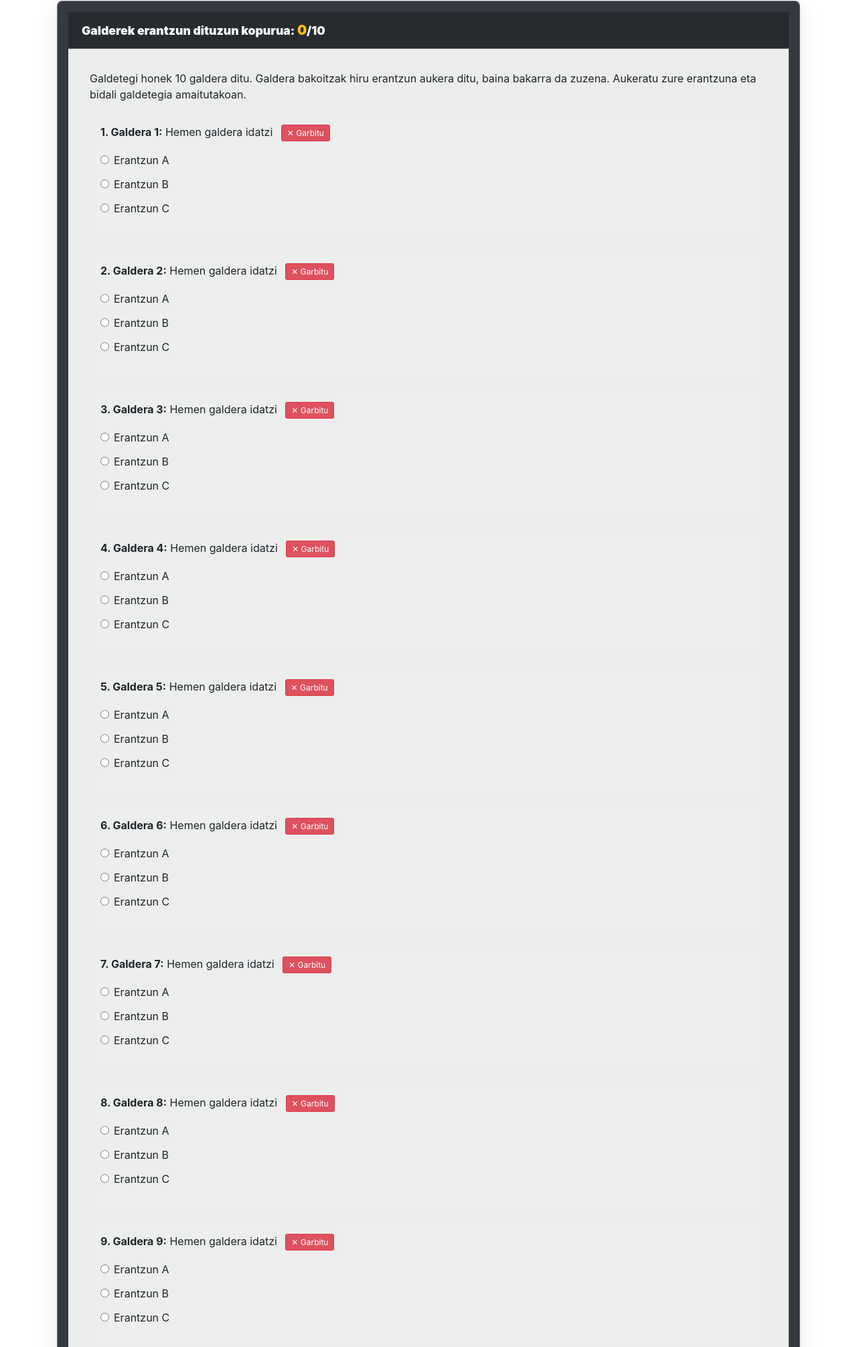
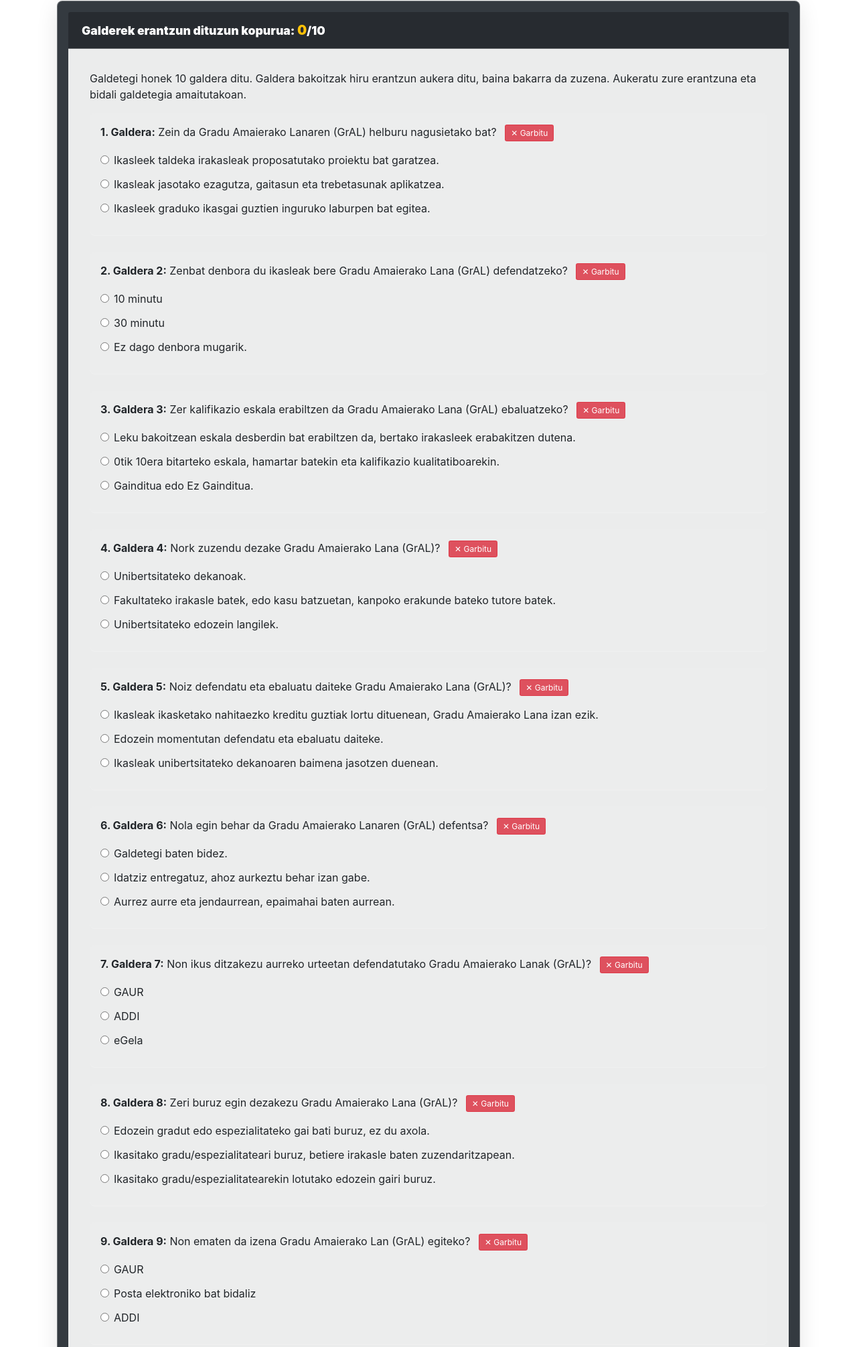
Before and after one commit to HJauregi/GrAL_Bootstrap, a plain HTML site: page windows/galdetegia.html in a window 1280 px wide. Shown: the part 407-2418 px from the top of the page at 67% size. Drawn offline with nearby package versions, Linux system fonts and the light colour scheme.

Commit message:
Gldetegia eginda

```diff
--- a/components/navbar.js
+++ b/components/navbar.js
@@ -15,7 +15,7 @@ document.getElementById("navbar-placeholder").innerHTML = `
       <!-- Hasiera -->
       <li class="nav-item"><a class="nav-link" href="${basePath}index.html">Hasiera</a></li>
 
-      <!-- Arautegia Dropdown como botón principal + split -->
+      <!-- Arautegia Dropdown -->
       <li class="nav-item dropdown">
         <div class="btn-group">
           <a class="nav-link" href="${basePath}windows/araudia.html">Arautegia</a>
@@ -59,46 +59,46 @@ document.getElementById("navbar-placeholder").innerHTML = `
 </nav>
 
 <style>
-  /* Desktop navbar - MÁS GRANDE cuando está expandido */
+  /* Desktop navbar */
   @media (min-width: 992px) {
     .navbar-custom {
       transition: all 0.3s ease;
-      height: 300px; /* MÁS GRANDE - antes 200px */
+      height: 300px;
     }
     .navbar-shrink {
       height: 50px;
     }
     .navbar-brand, .nav-link {
-      line-height: 2.5; /* MÁS GRANDE - antes 2 */
-      font-size: 1.1rem; /* Texto más grande */
+      line-height: 2.5;
+      font-size: 1.1rem;
     }
     .navbar-shrink .navbar-brand, .navbar-shrink .nav-link {
       line-height: 1.5;
       font-size: 1rem;
     }
     .navbar-brand {
-      font-size: 1.5rem; /* Brand más grande */
+      font-size: 1.5rem;
     }
     .navbar-shrink .navbar-brand {
       font-size: 1.25rem;
     }
   }
 
-  /* Mobile navbar - MÁS GRANDE cuando está expandido */
+  /* Mobile navbar */
   @media (max-width: 991px) {
     .navbar-custom {
       transition: all 0.3s ease;
-      padding: 2.5rem 1rem; /* MÁS GRANDE */
+      padding: 2.5rem 1rem;
     }
     .navbar-shrink {
-      padding: 0.5rem 1rem; /* PEQUEÑO al hacer scroll */
+      padding: 0.5rem 1rem;
     }
     .navbar-brand {
-      font-size: 1.8rem; /* MÁS GRANDE */
+      font-size: 1.8rem;
       transition: font-size 0.3s ease;
     }
     .navbar-shrink .navbar-brand {
-      font-size: 1.1rem; /* PEQUEÑO al hacer scroll */
+      font-size: 1.1rem;
     }
     .navbar-toggler {
       transition: all 0.3s ease;
@@ -115,19 +115,20 @@ document.getElementById("navbar-placeholder").innerHTML = `
 </style>
 `;
 
-// Ajusta el padding del body según la altura del navbar
+// FUNCION: Ajusta padding del body según altura real de la navbar
 function adjustBodyPadding() {
   const navbar = document.getElementById("navbar");
   if (navbar) document.body.style.paddingTop = navbar.offsetHeight + 10 + "px";
 }
 
-// Ejecutar al cargar
-adjustBodyPadding();
+// EJECUTAR al cargar, resize, scroll y wheel
+window.addEventListener("load", adjustBodyPadding);
+window.addEventListener("resize", adjustBodyPadding);
+window.addEventListener("scroll", adjustBodyPadding);
+window.addEventListener("wheel", adjustBodyPadding);
 setTimeout(adjustBodyPadding, 100);
-window.addEventListener("resize", adjustBodyPadding);
-window.addEventListener("load", adjustBodyPadding);
 
-// Listener para cuando se abre/cierra el menú móvil
+// Listener para menú móvil
 document.addEventListener("DOMContentLoaded", function() {
   const toggler = document.querySelector('.navbar-toggler');
   if (toggler) {
@@ -137,9 +138,8 @@ document.addEventListener("DOMContentLoaded", function() {
   }
 });
 
-// Efecto shrink al hacer scroll - FUNCIONA EN DESKTOP Y MOBILE
+// Efecto shrink al hacer scroll
 let ticking = false;
-
 window.addEventListener("scroll", function () {
   if (!ticking) {
     window.requestAnimationFrame(function() {
@@ -148,13 +148,11 @@ window.addEventListener("scroll", function () {
         ticking = false;
         return;
       }
-
       if (window.pageYOffset > 50) {
         navbar.classList.add("navbar-shrink");
       } else {
         navbar.classList.remove("navbar-shrink");
       }
-
       adjustBodyPadding();
       ticking = false;
     });
--- a/windows/galdetegia.html
+++ b/windows/galdetegia.html
@@ -19,6 +19,9 @@
       min-height: 100vh;
       padding-top: 0;
       margin: 0;
+  padding-top: 300px; /* altura máxima de la navbar */
+  transition: padding-top 0.3s ease;
+
     }
 
     .container {
@@ -171,180 +174,180 @@
           <!-- Galdera 1 -->
           <div class="mb-4">
             <p>
-              <strong>1. Galdera 1:</strong> Hemen galdera idatzi
+              <strong>1. Galdera:</strong> Zein da Gradu Amaierako Lanaren (GrAL) helburu nagusietako bat?
               <button type="button" class="btn btn-reset btn-sm" onclick="garbituGaldera(1)">✕ Garbitu</button>
             </p>
             <div class="form-check">
               <input class="form-check-input" type="radio" name="q1" id="q1a" value="a">
-              <label class="form-check-label" for="q1a">Erantzun A</label>
+              <label class="form-check-label" for="q1a">Ikasleek taldeka irakasleak proposatutako proiektu bat garatzea.</label>
             </div>
             <div class="form-check">
               <input class="form-check-input" type="radio" name="q1" id="q1b" value="b">
-              <label class="form-check-label" for="q1b">Erantzun B</label>
+              <label class="form-check-label" for="q1b">Ikasleak jasotako ezagutza, gaitasun eta trebetasunak aplikatzea.</label>
             </div>
             <div class="form-check">
               <input class="form-check-input" type="radio" name="q1" id="q1c" value="c">
-              <label class="form-check-label" for="q1c">Erantzun C</label>
+              <label class="form-check-label" for="q1c">Ikasleek graduko ikasgai guztien inguruko laburpen bat egitea.</label>
             </div>
           </div>
 
           <!-- Galdera 2 -->
           <div class="mb-4">
             <p>
-              <strong>2. Galdera 2:</strong> Hemen galdera idatzi
+              <strong>2. Galdera 2:</strong> Zenbat denbora du ikasleak bere Gradu Amaierako Lana (GrAL) defendatzeko?
               <button type="button" class="btn btn-reset btn-sm" onclick="garbituGaldera(2)">✕ Garbitu</button>
             </p>
             <div class="form-check">
               <input class="form-check-input" type="radio" name="q2" id="q2a" value="a">
-              <label class="form-check-label" for="q2a">Erantzun A</label>
+              <label class="form-check-label" for="q2a">10 minutu</label>
             </div>
             <div class="form-check">
               <input class="form-check-input" type="radio" name="q2" id="q2b" value="b">
-              <label class="form-check-label" for="q2b">Erantzun B</label>
+              <label class="form-check-label" for="q2b">30 minutu</label>
             </div>
             <div class="form-check">
               <input class="form-check-input" type="radio" name="q2" id="q2c" value="c">
-              <label class="form-check-label" for="q2c">Erantzun C</label>
+              <label class="form-check-label" for="q2c">Ez dago denbora mugarik.</label>
             </div>
           </div>
 
           <!-- Galdera 3 -->
           <div class="mb-4">
             <p>
-              <strong>3. Galdera 3:</strong> Hemen galdera idatzi
+              <strong>3. Galdera 3:</strong> Zer kalifikazio eskala erabiltzen da Gradu Amaierako Lana (GrAL) ebaluatzeko?
               <button type="button" class="btn btn-reset btn-sm" onclick="garbituGaldera(3)">✕ Garbitu</button>
             </p>
             <div class="form-check">
               <input class="form-check-input" type="radio" name="q3" id="q3a" value="a">
-              <label class="form-check-label" for="q3a">Erantzun A</label>
+              <label class="form-check-label" for="q3a">Leku bakoitzean eskala desberdin bat erabiltzen da, bertako irakasleek erabakitzen dutena.</label>
             </div>
             <div class="form-check">
               <input class="form-check-input" type="radio" name="q3" id="q3b" value="b">
-              <label class="form-check-label" for="q3b">Erantzun B</label>
+              <label class="form-check-label" for="q3b">0tik 10era bitarteko eskala, hamartar batekin eta kalifikazio kualitatiboarekin.</label>
             </div>
             <div class="form-check">
               <input class="form-check-input" type="radio" name="q3" id="q3c" value="c">
-              <label class="form-check-label" for="q3c">Erantzun C</label>
+              <label class="form-check-label" for="q3c">Gainditua edo Ez Gainditua.</label>
             </div>
           </div>
 
           <!-- Galdera 4 -->
           <div class="mb-4">
             <p>
-              <strong>4. Galdera 4:</strong> Hemen galdera idatzi
+              <strong>4. Galdera 4:</strong> Nork zuzendu dezake Gradu Amaierako Lana (GrAL)?
               <button type="button" class="btn btn-reset btn-sm" onclick="garbituGaldera(4)">✕ Garbitu</button>
             </p>
             <div class="form-check">
               <input class="form-check-input" type="radio" name="q4" id="q4a" value="a">
-              <label class="form-check-label" for="q4a">Erantzun A</label>
+              <label class="form-check-label" for="q4a">Unibertsitateko dekanoak.</label>
             </div>
             <div class="form-check">
               <input class="form-check-input" type="radio" name="q4" id="q4b" value="b">
-              <label class="form-check-label" for="q4b">Erantzun B</label>
+              <label class="form-check-label" for="q4b">Fakultateko irakasle batek, edo kasu batzuetan, kanpoko erakunde bateko tutore batek.</label>
             </div>
             <div class="form-check">
               <input class="form-check-input" type="radio" name="q4" id="q4c" value="c">
-              <label class="form-check-label" for="q4c">Erantzun C</label>
+              <label class="form-check-label" for="q4c">Unibertsitateko edozein langilek.</label>
             </div>
           </div>
 
           <!-- Galdera 5 -->
           <div class="mb-4">
             <p>
-              <strong>5. Galdera 5:</strong> Hemen galdera idatzi
+              <strong>5. Galdera 5:</strong> Noiz defendatu eta ebaluatu daiteke Gradu Amaierako Lana (GrAL)?
               <button type="button" class="btn btn-reset btn-sm" onclick="garbituGaldera(5)">✕ Garbitu</button>
             </p>
             <div class="form-check">
               <input class="form-check-input" type="radio" name="q5" id="q5a" value="a">
-              <label class="form-check-label" for="q5a">Erantzun A</label>
+              <label class="form-check-label" for="q5a">Ikasleak ikasketako nahitaezko kreditu guztiak lortu dituenean, Gradu Amaierako Lana izan ezik.</label>
             </div>
             <div class="form-check">
               <input class="form-check-input" type="radio" name="q5" id="q5b" value="b">
-              <label class="form-check-label" for="q5b">Erantzun B</label>
+              <label class="form-check-label" for="q5b">Edozein momentutan defendatu eta ebaluatu daiteke.</label>
             </div>
             <div class="form-check">
               <input class="form-check-input" type="radio" name="q5" id="q5c" value="c">
-              <label class="form-check-label" for="q5c">Erantzun C</label>
+              <label class="form-check-label" for="q5c">Ikasleak unibertsitateko dekanoaren baimena jasotzen duenean.</label>
             </div>
           </div>
 
           <!-- Galdera 6 -->
           <div class="mb-4">
             <p>
-              <strong>6. Galdera 6:</strong> Hemen galdera idatzi
+              <strong>6. Galdera 6:</strong> Nola egin behar da Gradu Amaierako Lanaren (GrAL) defentsa?
               <button type="button" class="btn btn-reset btn-sm" onclick="garbituGaldera(6)">✕ Garbitu</button>
             </p>
             <div class="form-check">
               <input class="form-check-input" type="radio" name="q6" id="q6a" value="a">
-              <label class="form-check-label" for="q6a">Erantzun A</label>
+              <label class="form-check-label" for="q6a">Galdetegi baten bidez.</label>
             </div>
             <div class="form-check">
               <input class="form-check-input" type="radio" name="q6" id="q6b" value="b">
-              <label class="form-check-label" for="q6b">Erantzun B</label>
+              <label class="form-check-label" for="q6b">Idatziz entregatuz, ahoz aurkeztu behar izan gabe.</label>
             </div>
             <div class="form-check">
               <input class="form-check-input" type="radio" name="q6" id="q6c" value="c">
-              <label class="form-check-label" for="q6c">Erantzun C</label>
+              <label class="form-check-label" for="q6c">Aurrez aurre eta jendaurrean, epaimahai baten aurrean.</label>
             </div>
           </div>
 
           <!-- Galdera 7 -->
           <div class="mb-4">
             <p>
-              <strong>7. Galdera 7:</strong> Hemen galdera idatzi
+              <strong>7. Galdera 7:</strong> Non ikus ditzakezu aurreko urteetan defendatutako Gradu Amaierako Lanak (GrAL)?
               <button type="button" class="btn btn-reset btn-sm" onclick="garbituGaldera(7)">✕ Garbitu</button>
             </p>
             <div class="form-check">
               <input class="form-check-input" type="radio" name="q7" id="q7a" value="a">
-              <label class="form-check-label" for="q7a">Erantzun A</label>
+              <label class="form-check-label" for="q7a">GAUR</label>
             </div>
             <div class="form-check">
               <input class="form-check-input" type="radio" name="q7" id="q7b" value="b">
-              <label class="form-check-label" for="q7b">Erantzun B</label>
+              <label class="form-check-label" for="q7b">ADDI</label>
             </div>
             <div class="form-check">
               <input class="form-check-input" type="radio" name="q7" id="q7c" value="c">
-              <label class="form-check-label" for="q7c">Erantzun C</label>
+              <label class="form-check-label" for="q7c">eGela</label>
             </div>
           </div>
 
           <!-- Galdera 8 -->
           <div class="mb-4">
             <p>
-              <strong>8. Galdera 8:</strong> Hemen galdera idatzi
+              <strong>8. Galdera 8:</strong> Zeri buruz egin dezakezu Gradu Amaierako Lana (GrAL)?
               <button type="button" class="btn btn-reset btn-sm" onclick="garbituGaldera(8)">✕ Garbitu</button>
             </p>
             <div class="form-check">
               <input class="form-check-input" type="radio" name="q8" id="q8a" value="a">
-              <label class="form-check-label" for="q8a">Erantzun A</label>
+              <label class="form-check-label" for="q8a">Edozein gradut edo espezialitateko gai bati buruz, ez du axola.</label>
             </div>
             <div class="form-check">
               <input class="form-check-input" type="radio" name="q8" id="q8b" value="b">
-              <label class="form-check-label" for="q8b">Erantzun B</label>
+              <label class="form-check-label" for="q8b">Ikasitako gradu/espezialitateari buruz, betiere irakasle baten zuzendaritzapean.</label>
             </div>
             <div class="form-check">
               <input class="form-check-input" type="radio" name="q8" id="q8c" value="c">
-              <label class="form-check-label" for="q8c">Erantzun C</label>
+              <label class="form-check-label" for="q8c">Ikasitako gradu/espezialitatearekin lotutako edozein gairi buruz.</label>
             </div>
           </div>
 
           <!-- Galdera 9 -->
           <div class="mb-4">
             <p>
-              <strong>9. Galdera 9:</strong> Hemen galdera idatzi
+              <strong>9. Galdera 9:</strong> Non ematen da izena Gradu Amaierako Lan (GrAL) egiteko?
               <button type="button" class="btn btn-reset btn-sm" onclick="garbituGaldera(9)">✕ Garbitu</button>
             </p>
             <div class="form-check">
               <input class="form-check-input" type="radio" name="q9" id="q9a" value="a">
-              <label class="form-check-label" for="q9a">Erantzun A</label>
+              <label class="form-check-label" for="q9a">GAUR</label>
             </div>
             <div class="form-check">
               <input class="form-check-input" type="radio" name="q9" id="q9b" value="b">
-              <label class="form-check-label" for="q9b">Erantzun B</label>
+              <label class="form-check-label" for="q9b">Posta elektroniko bat bidaliz</label>
             </div>
             <div class="form-check">
               <input class="form-check-input" type="radio" name="q9" id="q9c" value="c">
-              <label class="form-check-label" for="q9c">Erantzun C</label>
+              <label class="form-check-label" for="q9c">ADDI</label>
             </div>
           </div>
 
```
Also changed, not shown: index.html (+1 -1 lines), windows/about-us.html (+3 -4 lines), windows/araudia-ia.html (+4 -2 lines), windows/araudia-infor.html (+4 -2 lines), windows/araudia.html (+4 -4 lines), windows/egutegia.html (+0 -1 lines), windows/memoriak.html (+3 -3 lines), windows/memoriak_ia.html (+4 -4 lines), windows/memoriak_informatika.html (+3 -3 lines).
